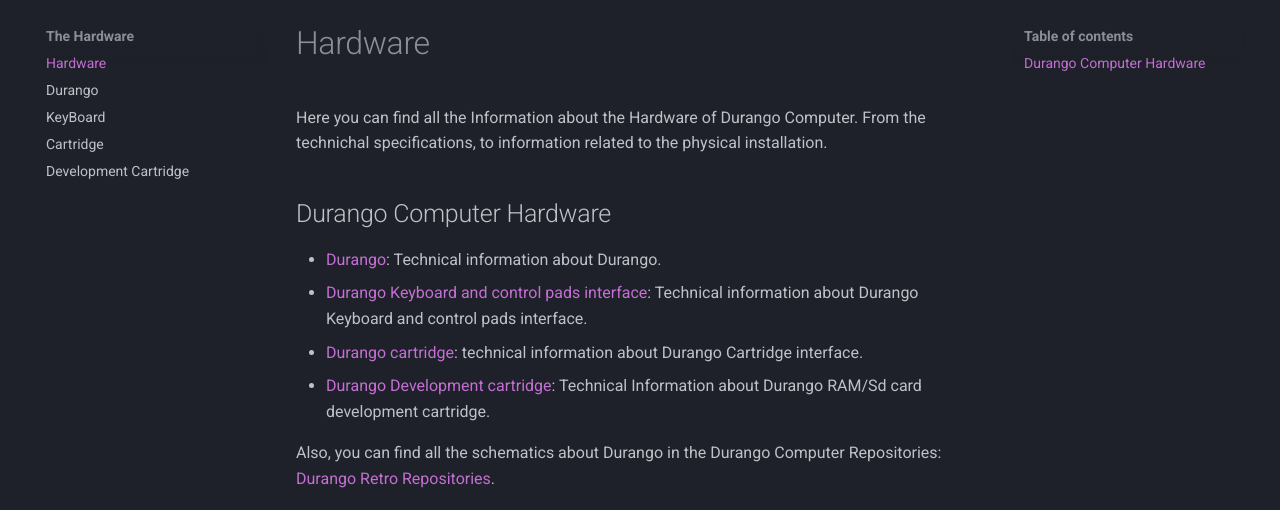
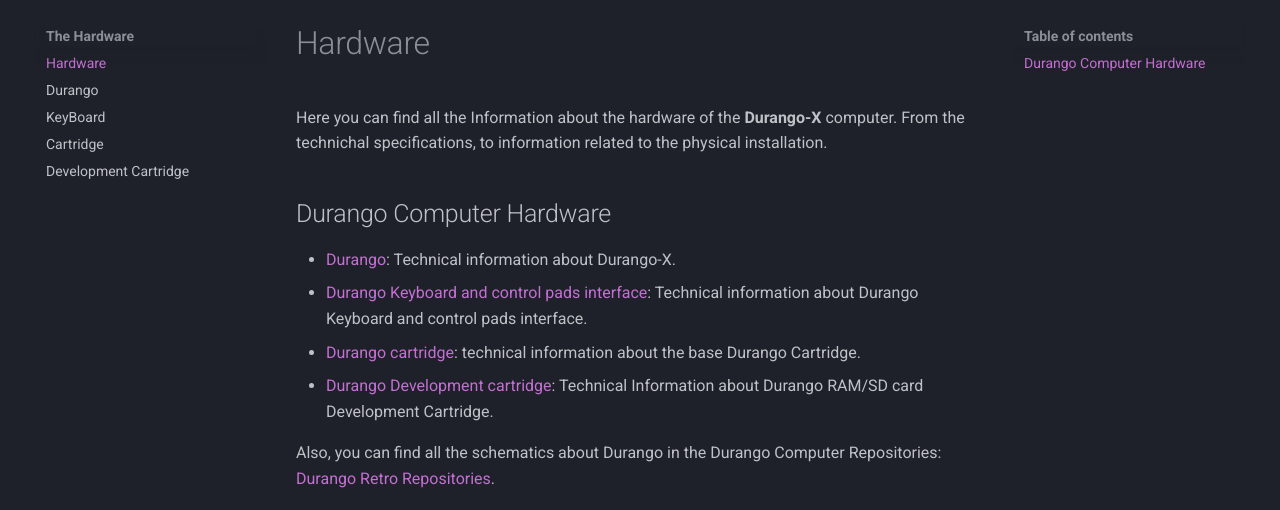
Before and after one commit to durangoretro/web, an MkDocs documentation site: the page built from docs/hardware/hardware.md, in a window 1280 px wide. Shown: the part 123-633 px from the top of the page. Built offline with MkDocs 1.6.1 and Material for MkDocs 9.7.7, drawn with Linux system fonts in a browser that asks for light colours; comment, search, counter and statistics services are not loaded.

Commit message:
Update hardware.md

```diff
--- a/docs/hardware/hardware.md
+++ b/docs/hardware/hardware.md
@@ -1,10 +1,10 @@
-Here you can find all the Information about the Hardware of Durango Computer. From the technichal specifications, to information related to the physical installation.
+Here you can find all the Information about the hardware of the **Durango-X** computer. From the technichal specifications, to information related to the physical installation.
 
 ## Durango Computer Hardware
 
-* [Durango](durango.md): Technical information about Durango.
+* [Durango](durango.md): Technical information about Durango-X.
 * [Durango Keyboard and control pads interface](keyboard.md): Technical information about Durango Keyboard and control pads interface.
-* [Durango cartridge](cartidge.md): technical information about Durango Cartridge interface.
-* [Durango Development cartridge](dev_cart.md): Technical Information about Durango RAM/Sd card development cartridge.
+* [Durango cartridge](cartidge.md): technical information about the base Durango Cartridge.
+* [Durango Development cartridge](dev_cart.md): Technical Information about Durango RAM/SD card Development Cartridge.
 
 Also, you can find all the schematics about Durango in the Durango Computer Repositories: [Durango Retro Repositories](https://github.com/orgs/durangoretro/repositories).
```
